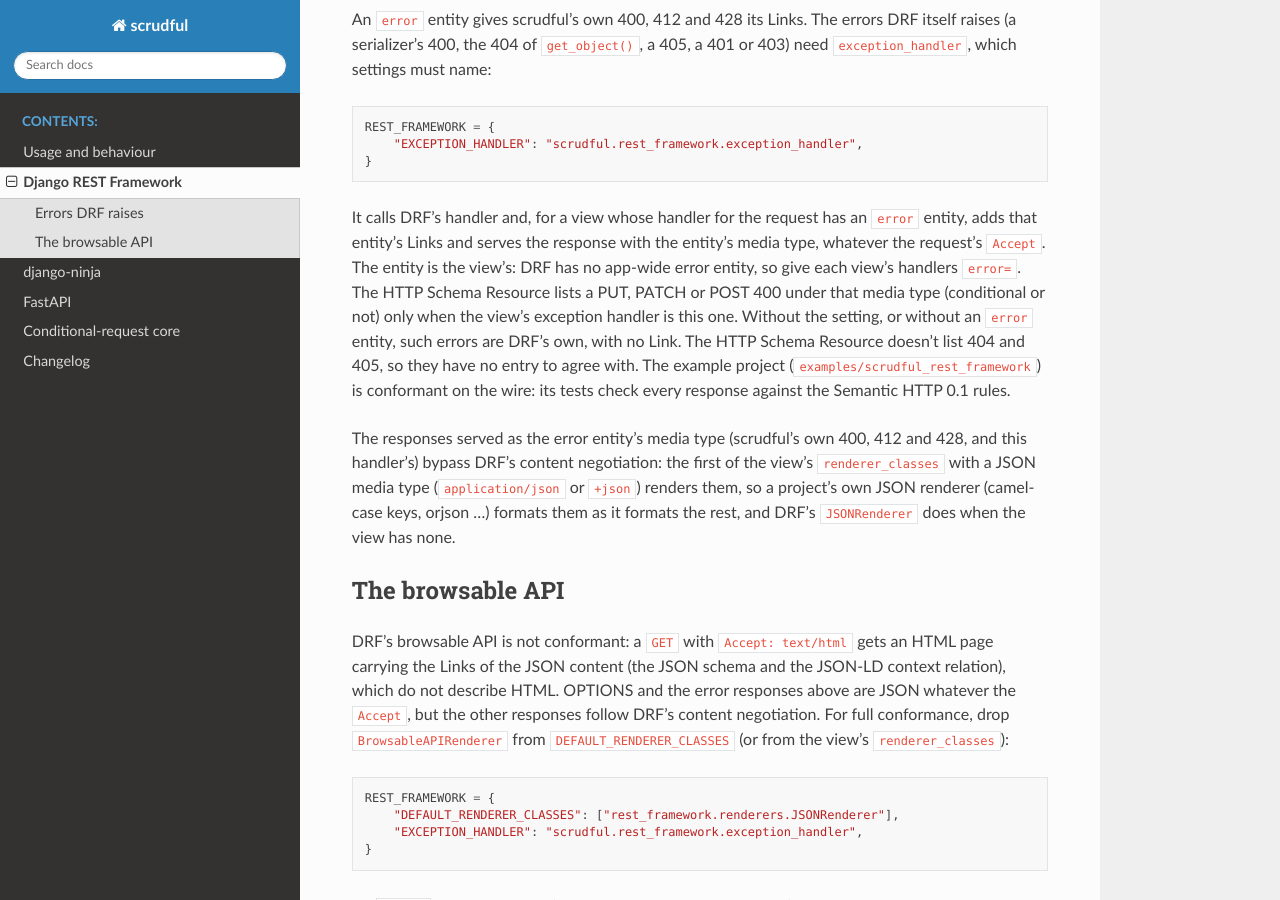
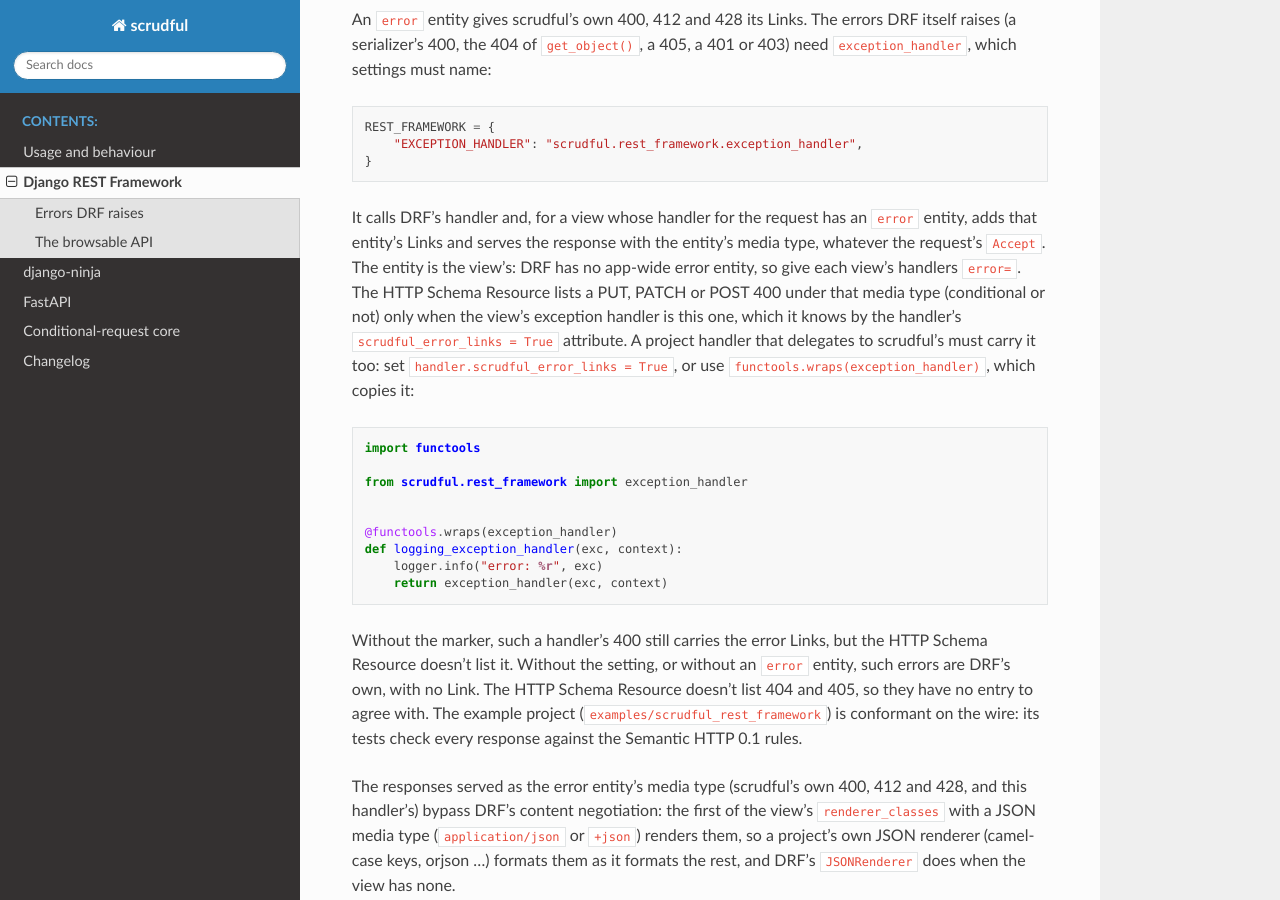
Before and after one commit to mimotoai/scrudful, a Sphinx documentation site: the page built from docs/source/rest_framework.rst, in a window 1280 px wide and 900 px high, scrolled down 1174 px. Built offline with Sphinx 7.4.7 and the Read the Docs theme 3.1.0, drawn with Linux system fonts in a browser that asks for light colours.

Commit message:
scrudful.rest_framework: OPTIONS knows a delegating exception handler by a marker
OPTIONS described the serializer's 400 with the error entity only when
the view's exception handler was scrudful's exception_handler itself,
so a project handler that logs and returns exception_handler(exc, ctx)
sent the error Links on a 400 that OPTIONS didn't list. scrudful's
handler now carries scrudful_error_links = True, and OPTIONS checks
the view's handler for it; functools.wraps(exception_handler) copies
it. Documented in rest_framework.rst.

```diff
--- a/CHANGELOG.rst
+++ b/CHANGELOG.rst
@@ -82,7 +82,10 @@ change, so clients and tests that compare them must be updated.
   entity's Links: ``add_error_links(api, error)`` for django-ninja and
   ``add_error_links(app, error)`` for FastAPI, and
   ``scrudful.rest_framework.exception_handler`` (named as DRF's
-  ``EXCEPTION_HANDLER``). Errors raised inside a ninja scrudful operation get
+  ``EXCEPTION_HANDLER``; a project handler delegating to it carries its
+  ``scrudful_error_links = True`` marker, e.g. through
+  ``functools.wraps(exception_handler)``, for OPTIONS to describe the
+  serializer's 400). Errors raised inside a ninja scrudful operation get
   the Links of the entity OPTIONS describes for their status. Calling an
   ``add_error_links`` again replaces the entity of the earlier call.
 * FastAPI: ``add_options(app)`` answers OPTIONS on every URL a scrudful
--- a/docs/source/rest_framework.rst
+++ b/docs/source/rest_framework.rst
@@ -68,7 +68,25 @@ entity's media type, whatever the request's ``Accept``. The entity is the
 view's: DRF has no app-wide error entity, so give each view's handlers
 ``error=``. The HTTP Schema Resource lists a PUT, PATCH or POST 400 under that
 media type (conditional or not) only when the view's exception handler is this
-one. Without the setting, or without an ``error`` entity, such errors are
+one, which it knows by the handler's ``scrudful_error_links = True``
+attribute. A project handler that delegates to scrudful's must carry it too:
+set ``handler.scrudful_error_links = True``, or use
+``functools.wraps(exception_handler)``, which copies it:
+
+.. code-block:: python
+
+    import functools
+
+    from scrudful.rest_framework import exception_handler
+
+
+    @functools.wraps(exception_handler)
+    def logging_exception_handler(exc, context):
+        logger.info("error: %r", exc)
+        return exception_handler(exc, context)
+
+Without the marker, such a handler's 400 still carries the error Links, but the
+HTTP Schema Resource doesn't list it. Without the setting, or without an ``error`` entity, such errors are
 DRF's own, with no Link. The HTTP Schema Resource doesn't list 404 and 405, so
 they have no entry to agree with. The example project
 (``examples/scrudful_rest_framework``) is conformant on the wire: its tests
```
Also changed, not shown: 2 other files.
